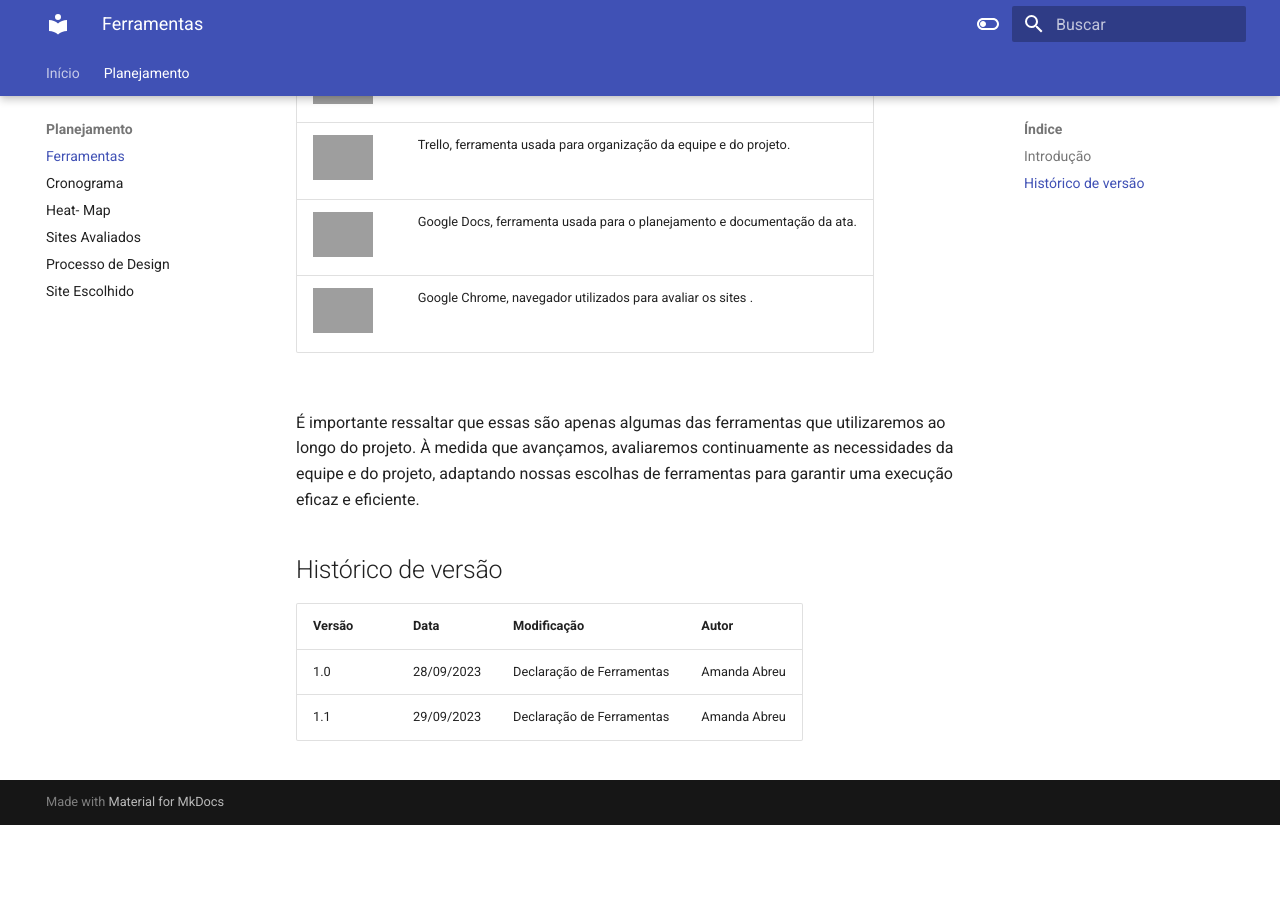
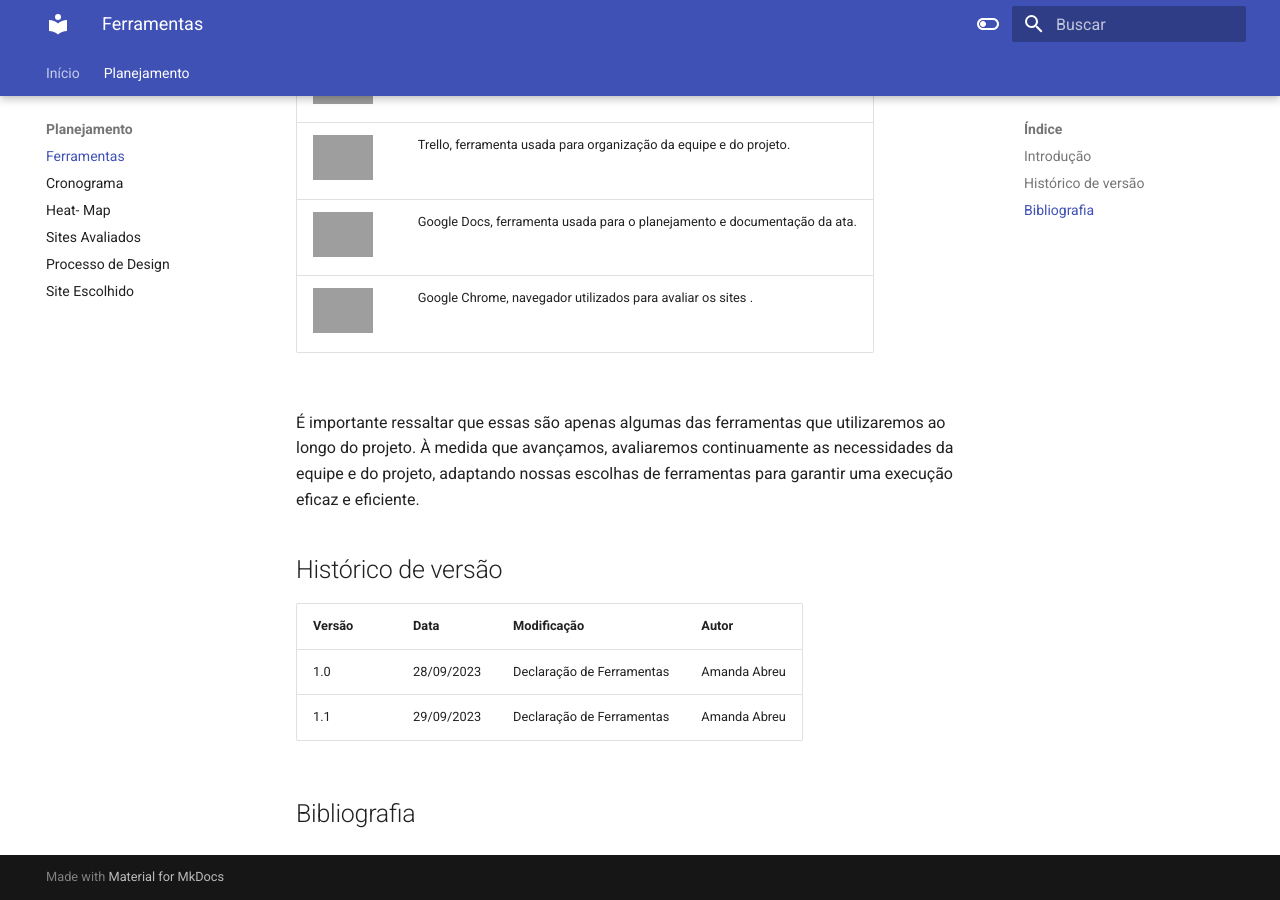
Before and after one commit to Interacao-Humano-Computador/2023.2--BRB-Mobilidade, an MkDocs documentation site: the page built from docs/ferramentas.md, in a window 1280 px wide and 900 px high, scrolled down 932 px, cut to the strip 0-900 px from the top of the window. Built offline with MkDocs 1.6.1 and Material for MkDocs 9.7.7, drawn with Linux system fonts in a browser that asks for light colours; before the commit the page ends 1757 px from its top, so only the background shows below that; grey boxes are pictures that could not be loaded.

Commit message:
add bibliografia

```diff
--- a/docs/cronogramas.md
+++ b/docs/cronogramas.md
@@ -13,3 +13,5 @@
 | 22/11 | Relato dos resultados do Protótipo de Papel| 23/11
 | 27/11 | Relato dos resultados| 28/11
 | 06/12 | Apresentação projeto final| 07/12 - 19/12
+
+## Bibliografia
--- a/docs/ferramentas.md
+++ b/docs/ferramentas.md
@@ -28,3 +28,5 @@ No decorrer deste projeto, é fundamental destacar as ferramentas que estarão d
 | ------ | ---------- | --------------------------------------- | ----------------------------- |
 |    1.0   |   28/09/2023   |   Declaração de Ferramentas |  Amanda Abreu|
 |    1.1   |   29/09/2023   |   Declaração de Ferramentas |  Amanda Abreu|
+
+## Bibliografia
--- a/docs/heat.md
+++ b/docs/heat.md
@@ -5,3 +5,6 @@ De acordo com o Heat Map Estabelecido utilizando a ferramenta Excel, foi estabel
 
 ![Heat Map](assets/heat.jpg)
 <div align= "center">Figura 1: Heat Map <div\>
+
+
+## Bibliografia
--- a/docs/lista_Site.md
+++ b/docs/lista_Site.md
@@ -33,3 +33,5 @@ O site da Escola de Música de Brasília é uma plataforma online dedicada a for
 | ------ | ---------- | --------------------------------------- | ----------------------------- |
 |    1.0   |   29/09/2023   |   Lista de sites avaliados |  Amanda Abreu|
 |    1.1  |   29/09/2023   |   Lista de sites avaliados |  Amanda Abreu|
+
+## Bibliografia
--- a/docs/process_des.md
+++ b/docs/process_des.md
@@ -77,3 +77,5 @@ O ciclo também foi escolhido por ser uma opção ideal para equipe que possuem
 | ------ | ---------- | --------------------------------------- | ----------------------------- | ----------------------------- |
 |    1.0   |   28/09/2023   |   Criação do layout |  [Fause Carlos](https://github.com/FauseSkyWalker)| --------------- |
 |    1.0   |   28/09/2023   |   Adicionado alguns ciclos de vida e o modelo escolhido |  [Fause Carlos](https://github.com/FauseSkyWalker)| ------------ |
+
+## Bibliografia
```
Also changed, not shown: docs/site.md (+6 -5 lines).
